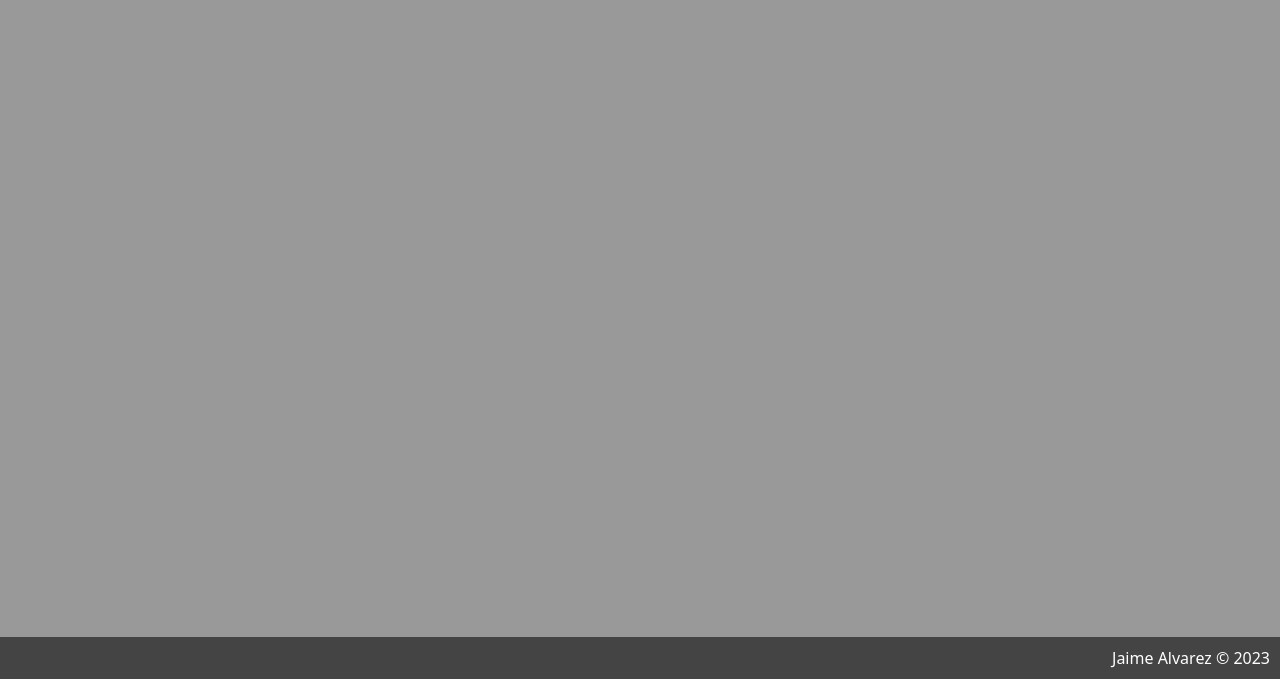
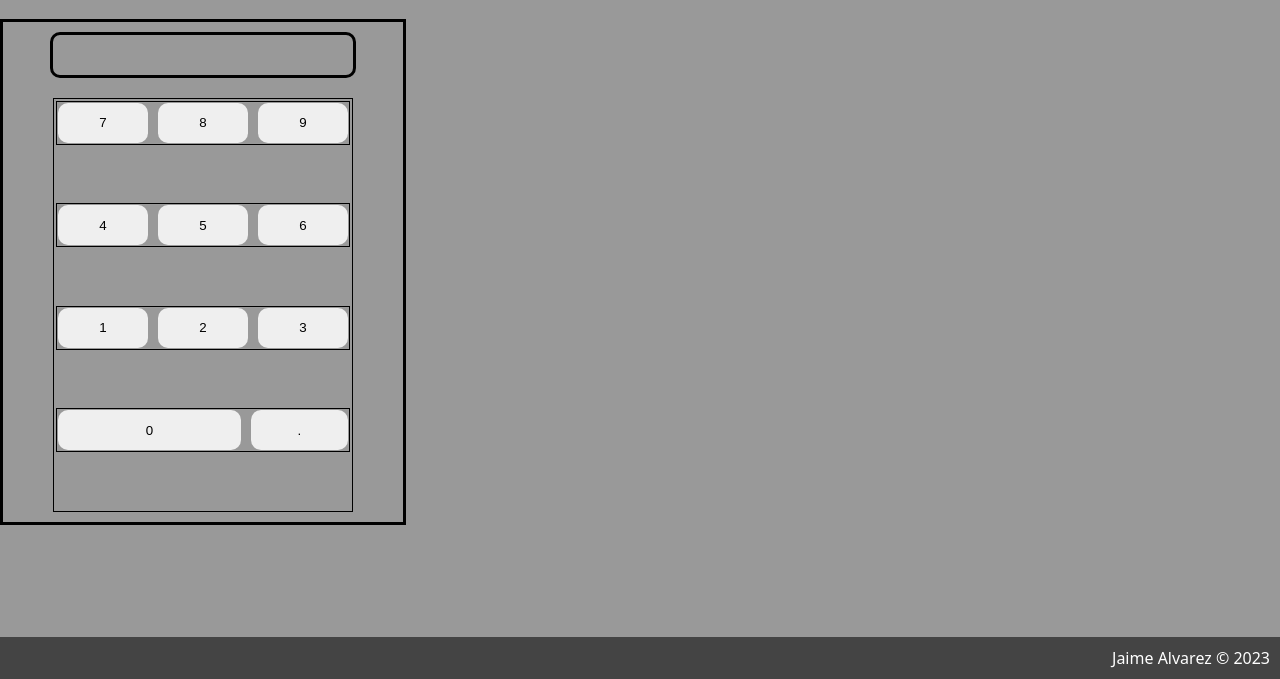
Before and after one commit to Jaime-alv/mathRainbowParser, a website: page index.html in a window 1280 px wide. Shown: the part 121-800 px from the top of the page. Drawn offline with Linux system fonts and the light colour scheme.

Commit message:
Calculator front overlay

```diff
--- a/index.html
+++ b/index.html
@@ -29,6 +29,40 @@
             <div class="title">
                 <h1 class="main">Calculator</h1>
             </div>
+            <div class="calc-container">
+                <div class="display"></div>
+                <div class="numbers">
+                    <table class="digits">
+                        <tr>
+                            <td>
+                                <button class="digit">7</button>
+                                <button class="digit">8</button>
+                                <button class="digit">9</button>
+                            </td>
+                        </tr>
+                        <tr>
+                            <td>
+                                <button class="digit">4</button>
+                                <button class="digit">5</button>
+                                <button class="digit">6</button>
+                            </td>
+                        </tr>
+                        <tr>
+                            <td>
+                                <button class="digit">1</button>
+                                <button class="digit">2</button>
+                                <button class="digit">3</button>
+                            </td>
+                        </tr>
+                        <tr>
+                            <td>
+                                <button class="digit double">0</button>
+                                <button class="digit">.</button>
+                            </td>
+                        </tr>
+                    </table>
+                </div>
+            </div>
         </main>
         <footer>
             <div id="copyright">Jaime Alvarez © 2023</div>
--- a/style.css
+++ b/style.css
@@ -49,3 +49,66 @@ footer {
     padding: 10px;
     text-align: right;
 }
+
+.calc-container {
+    border: 3px solid;
+    width: 400px;
+    height: 500px;
+    display: flex;
+    flex-direction: column;
+    align-items: stretch;
+}
+
+.display,
+.numbers {
+    border-radius: 10px;
+    margin: 10px;
+    align-self: center;
+    width: 300px;
+}
+
+.display,
+table.digits td {
+    min-height: 40px;
+}
+
+.numbers {
+    display: flex;
+    justify-content: center;
+    flex: auto;
+}
+
+.display {
+    border: 3px solid black;
+}
+
+table.digits {
+    margin: 0px;
+    padding: 0px;
+    flex: auto;
+    border: 1px solid;
+    /* border-radius: 10px; */
+}
+
+table.digits td {
+    display: flex;
+    gap: 10px;
+    border: 1px solid;
+}
+
+td button:hover {
+    background-color: aqua;
+}
+
+td button {
+    /* height: fit-content; */
+    /* width: max-content; */
+    flex: auto;
+    margin: 0px;
+    border: 0px;
+    border-radius: 10px;
+}
+
+.double {
+    flex-grow: 2;
+}
```
